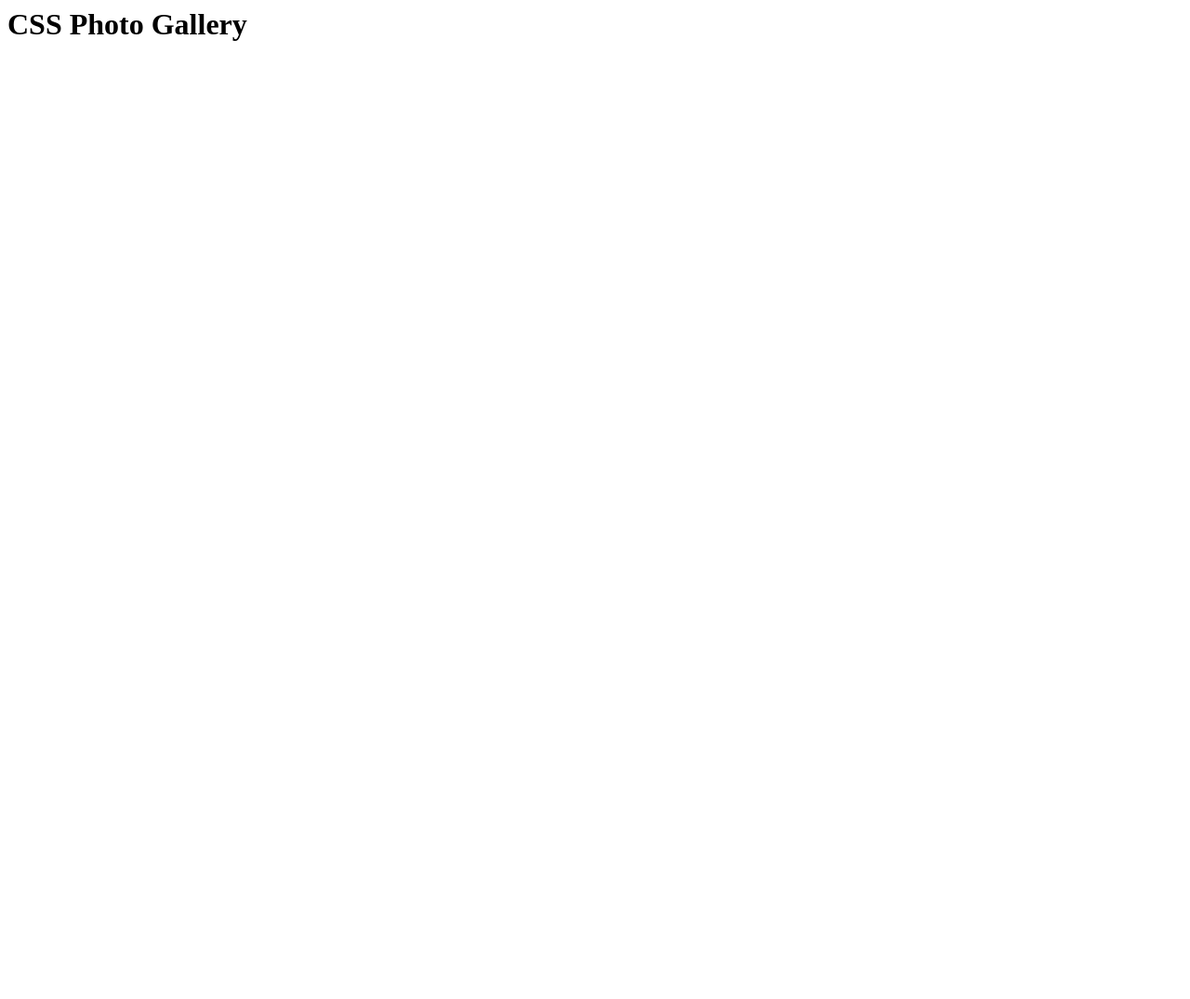
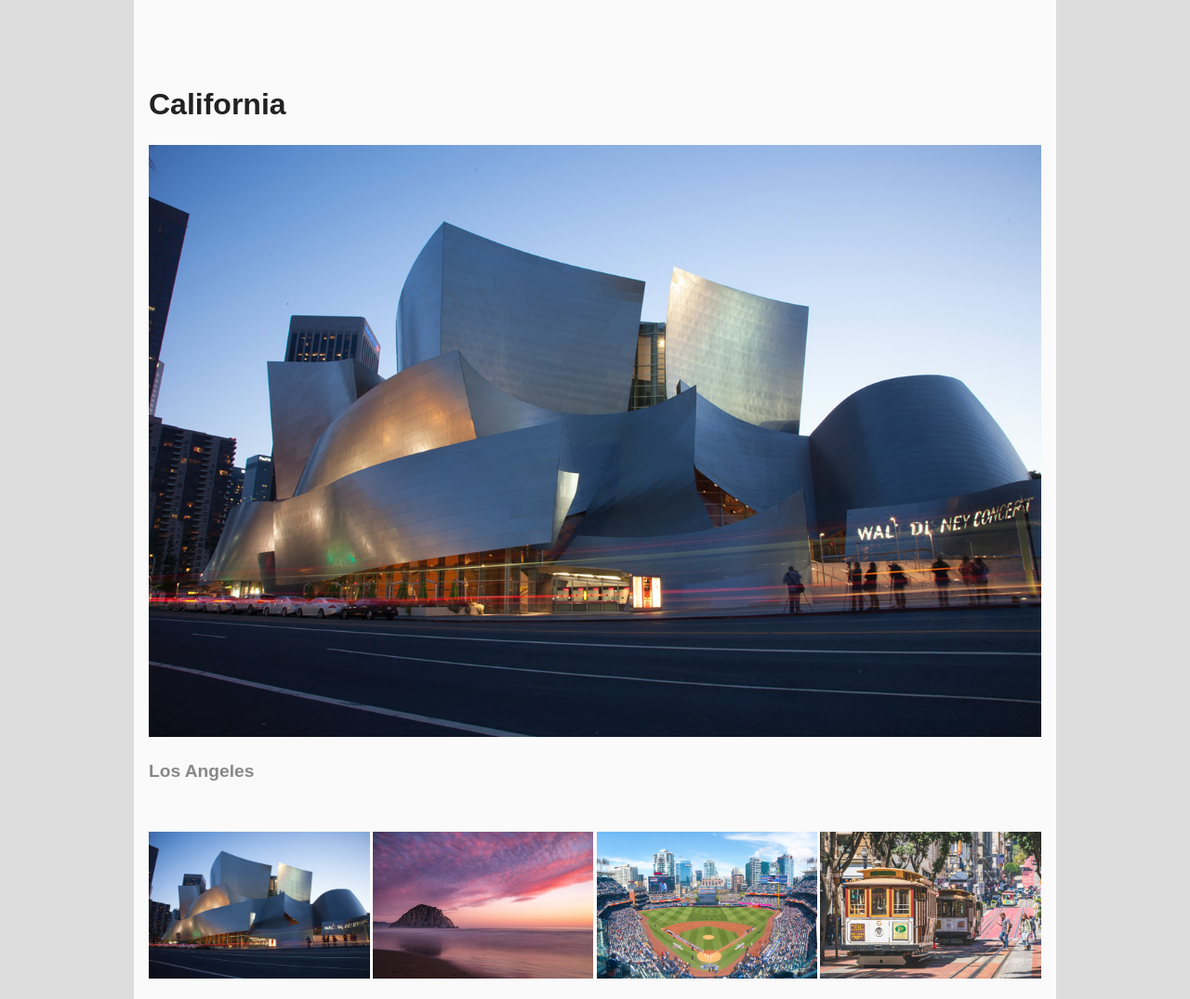
Before and after one commit to abirder/abirder.github.io, a plain HTML site: page grc339/css-photo-gallery/index.html in a window 1280 px wide. Shown: the whole page at 93% size. Before the commit the page ends 800 px from the top, so only its background shows below. Drawn offline with Linux system fonts and the light colour scheme.

Commit message:
Add files via upload

```diff
--- a/grc339/css-photo-gallery/index.html
+++ b/grc339/css-photo-gallery/index.html
@@ -1,14 +1,56 @@
-<!doctype&nbsp;html>
+<!doctype html>
 		<html>
 			<head>
 				<meta charset="UTF-8" />
 				<meta name="viewport" content="width=device-width, initial-scale=1" />
-        <meta http-equiv="Cache-Control" content="no-cache, no-store, must-revalidate" />
-        <meta http-equiv="Pragma" content="no-cache" />
-        <meta http-equiv="Expires" content="0" />
-        <title>GRC 339: CSS Photo Gallery</title>
+				<title>CSS photo gallery</title>
+                <link rel="stylesheet" type="text/css" href="photogallery.css">
 			</head>
 			<body>
-        <h1>CSS Photo Gallery</h1>
+                <div class="container">
+
+                    <input type="radio" name="item" id="photo1" checked="checked">
+                    <input type="radio" name="item" id="photo2">
+                    <input type="radio" name="item" id="photo3">
+                    <input type="radio" name="item" id="photo4">
+
+                    <h1>California</h1>
+
+                    <main>
+                        <figure>
+                            <img src="linda-pomerantz-zhang-XOeCBcX42s4-unsplash.jpg" alt="Walt Disney Concert Hall in Los Angeles during sunset.">
+                            <figcaption>Los Angeles</figcaption> <!-- Photo by Linda Pomerantz Zhang (@lindapz) on Unsplash. -->
+                        </figure>
+                        <figure>
+                            <img src="kyle-cottrell-UhbHdLZ22SI-unsplash.jpg" alt="Morro Rock in Morro Bay during sunset.">
+                            <figcaption>Morro Bay</figcaption> <!-- Photo by Kyle Cottrell (@kcottrell) on Unsplash. -->
+                        </figure>
+                        <figure>
+                            <img src="megan-ellis-6C35p33MiQ4-unsplash.jpg" alt="View of PetCo Park on a game day in San Diego, with the Downtown skyline in the background." >
+                            <figcaption>San Diego</figcaption>  <!-- Photo by Megan Ellis (@meganmarieee19) on Unsplash. -->
+                        </figure>
+                        <figure>
+                            <img src="daniel-abadia-3hslPaZKqUM-unsplash.jpg" alt="Cable cars on Powell Street in San Francisco on a sunny day.">
+                            <figcaption>San Francisco</figcaption> <!-- Photo by Daniel Abadia (@pixeldan) on Unsplash. -->
+                        </figure>
+                    </main>
+
+                    <nav>
+                        <label for="photo1">
+                            <img src="linda-pomerantz-zhang-XOeCBcX42s4-unsplash.jpg" alt="Walt Disney Concert Hall in Los Angeles during sunset.">
+                        </label>
+                        <label for="photo2">
+                            <img src="kyle-cottrell-UhbHdLZ22SI-unsplash.jpg" alt="Morro Rock in Morro Bay during sunset.">
+                        </label>
+                        <label for="photo3">
+                            <img src="megan-ellis-6C35p33MiQ4-unsplash.jpg" alt="View of PetCo Park on a game day in San Diego, with the Downtown skyline in the background.">
+                        </label>
+                        <label for="photo4">
+                            <img src="daniel-abadia-3hslPaZKqUM-unsplash.jpg" alt="Cable cars on Powell Street in San Francisco on a sunny day.">
+                        </label>
+                    </nav>
+
+                </div>
+
 			</body>
 		</html>
--- /dev/null
+++ b/grc339/css-photo-gallery/photogallery.css
@@ -0,0 +1,69 @@
+/*CSS document*/
+
+body {
+    font-family: sans-serif;
+	line-height: 1.4em;
+	color: #222;
+	background-color: #ddd;
+	box-sizing: border-box;
+    margin: 0;
+    padding: 0;
+}
+
+h1 {
+    padding-top: 2em;
+    margin-bottom: 1em;
+}
+
+img {
+	width: 100%;
+}
+
+
+div.container {
+    background-color: #fafafa;
+    max-width: 60em;
+    margin: 0 auto;
+    padding: 1em;
+}
+
+
+main {
+    position: relative;
+    overflow: hidden;
+    padding-bottom: calc(72% + 3em);
+}
+
+figure{
+    margin: 0;
+    width: calc(100%-2em);
+    position: absolute;
+    opacity: 0;
+    transition: opacity 0.5s;
+}
+
+figcaption {
+    font-size: 1.2em;
+    font-weight: bold;
+    margin: 1em 0;
+    color: #888;
+}
+
+
+input:nth-of-type(1):checked ~ main figure:nth-of-type(1),
+input:nth-of-type(2):checked ~ main figure:nth-of-type(2),
+input:nth-of-type(3):checked ~ main figure:nth-of-type(3),
+input:nth-of-type(4):checked ~ main figure:nth-of-type(4){
+    opacity: 1;
+}
+
+nav {
+    display: grid;
+    grid-template-columns: repeat(4, 1fr);;
+    grid-gap: 0.2em;
+}
+
+
+input {
+    display: none;
+}
```
Also changed, not shown: grc339/css-photo-gallery/daniel-abadia-3hslPaZKqUM-unsplash.jpg (added), grc339/css-photo-gallery/kyle-cottrell-UhbHdLZ22SI-unsplash.jpg (added), grc339/css-photo-gallery/linda-pomerantz-zhang-XOeCBcX42s4-unsplash.jpg (added), grc339/css-photo-gallery/megan-ellis-6C35p33MiQ4-unsplash.jpg (added). Lines whose indentation alone changed are shown as unchanged.
